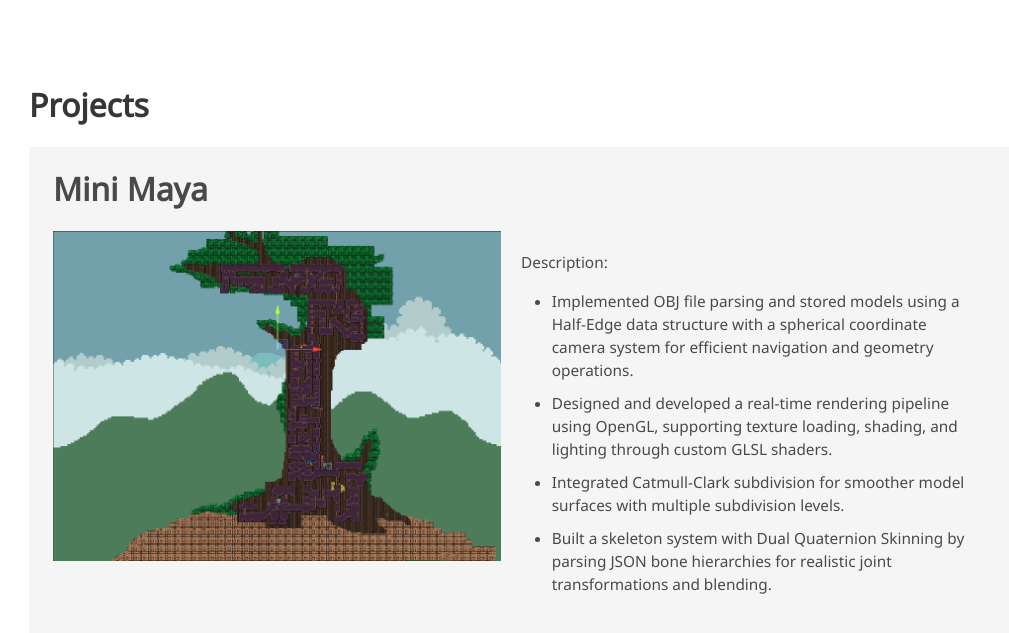
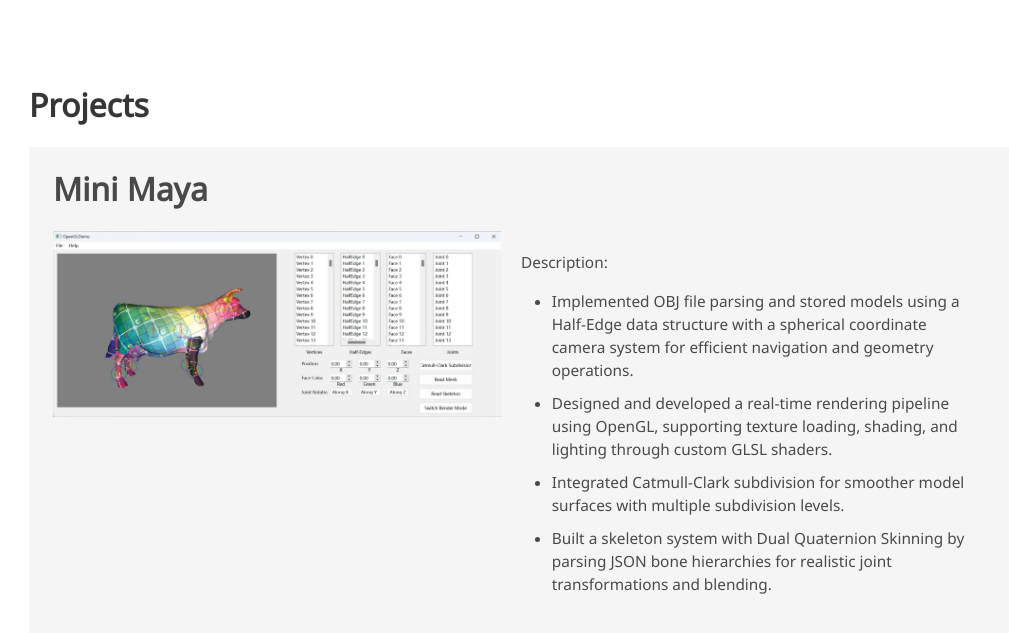
Before and after one commit to Yanggoo/Yanggoo.github.io, a plain HTML site: page index.html in a window 1280 px wide. Shown: the part 962-1595 px from the top of the page, without its empty margins (119-1128 px from the left). Drawn offline with nearby package versions, Linux system fonts and the light colour scheme; some icons are missing; a web font is replaced by a local one.

Commit message:
Update index.html

```diff
--- a/index.html
+++ b/index.html
@@ -185,7 +185,7 @@
     <div class="first-row">
         <!-- 图片容器 -->
         <div class="image-container">
-            <img src="static/images/Tree.png" alt="Your Image">
+            <img src="static/images/MiniMaya.jpg" alt="Your Image">
         </div>
         <!-- 文字容器 -->
         <div class="text-container">
```
